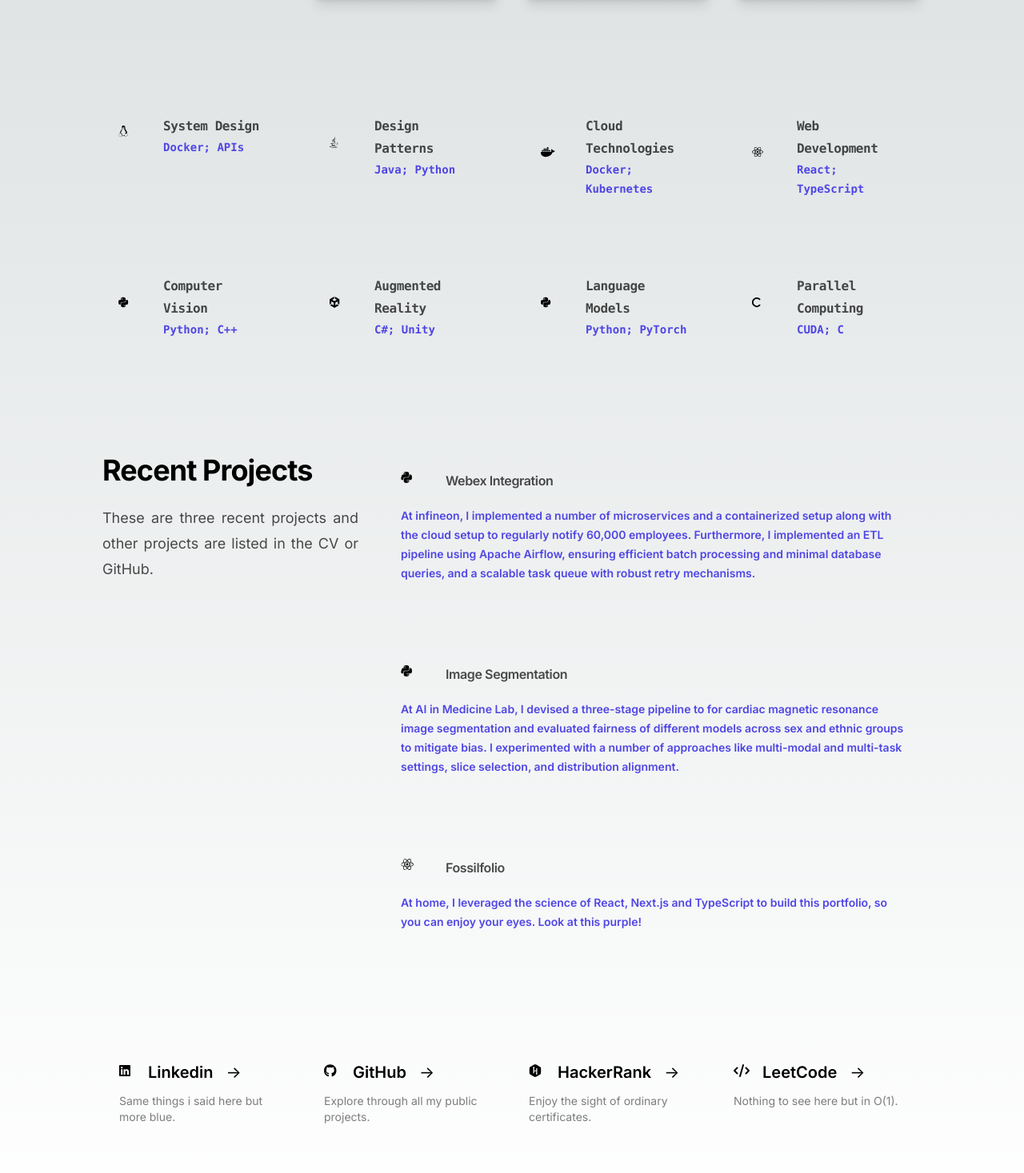
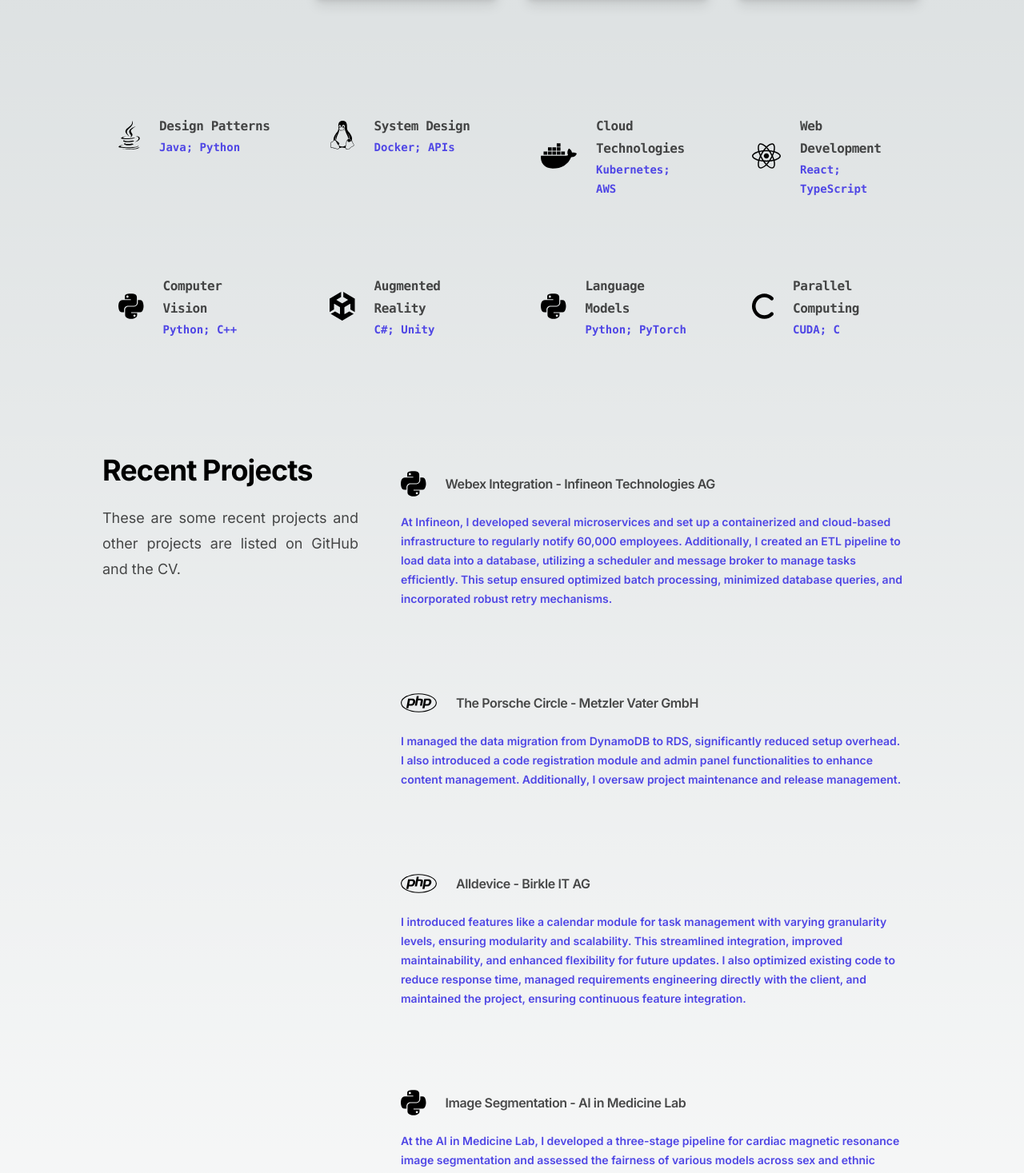
Before and after one commit to msskzx/fossilfolio, a Next.js app: page / in a window 1280 px wide. Shown: the part 480-1947 px from the top of the page at 80% size. Built offline with nearby package versions, Linux system fonts and the light colour scheme.

Commit message:
updated project desc

```diff
--- a/app/animatedCard.tsx
+++ b/app/animatedCard.tsx
@@ -41,7 +41,7 @@ const AnimatedCard: React.FC<AnimatedCardProps> = ({ targetNumber, title, desc,
                     {links.map((link) => (
                         <div
                             key={link.name}
-                            className="size-7">
+                            className="text-2xl">
                             <a
                                 href={link.url}
                                 target="_blank"
--- a/app/highlights.tsx
+++ b/app/highlights.tsx
@@ -1,5 +1,6 @@
 import { IconDefinition } from '@fortawesome/fontawesome-svg-core';
 import {
+  faPhp,
     faPython,
     faReact,
 } from '@fortawesome/free-brands-svg-icons'
@@ -13,13 +14,23 @@ interface Highlight {
 
 export const highlights: Highlight[] = [
     {
-      name: 'Webex Integration',
-      desc: 'At infineon, I implemented a number of microservices and a containerized setup along with the cloud setup to regularly notify 60,000 employees. Furthermore, I implemented an ETL pipeline using Apache Airflow, ensuring efficient batch processing and minimal database queries, and a scalable task queue with robust retry mechanisms.',
-      url: 'https://github.com/msskzx',
+      name: 'Webex Integration - Infineon Technologies AG',
+      desc: 'At Infineon, I developed several microservices and set up a containerized and cloud-based infrastructure to regularly notify 60,000 employees. Additionally, I created an ETL pipeline to load data into a database, utilizing a scheduler and message broker to manage tasks efficiently. This setup ensured optimized batch processing, minimized database queries, and incorporated robust retry mechanisms.',
+      url: 'https://www.infineon.com/',
       icon: faPython,
     }, {
-      name: 'Image Segmentation',
-      desc: 'At AI in Medicine Lab, I devised a three-stage pipeline to for cardiac magnetic resonance image segmentation and evaluated fairness of different models across sex and ethnic groups to mitigate bias. I experimented with a number of approaches like multi-modal and multi-task settings, slice selection, and distribution alignment.',
+      name: 'The Porsche Circle - Metzler Vater GmbH',
+      desc: 'I managed the data migration from DynamoDB to RDS, significantly reduced setup overhead. I also introduced a code registration module and admin panel functionalities to enhance content management. Additionally, I oversaw project maintenance and release management.',
+      url: 'https://www.theporschecircle.com/',
+      icon: faPhp,
+    }, {
+      name: 'Alldevice - Birkle IT AG',
+      desc: 'I introduced features like a calendar module for task management with varying granularity levels, ensuring modularity and scalability. This streamlined integration, improved maintainability, and enhanced flexibility for future updates. I also optimized existing code to reduce response time, managed requirements engineering directly with the client, and maintained the project, ensuring continuous feature integration.',
+      url: 'https://www.alldevicesoft.com/',
+      icon: faPhp,
+    }, {
+      name: 'Image Segmentation - AI in Medicine Lab',
+      desc: 'At the AI in Medicine Lab, I developed a three-stage pipeline for cardiac magnetic resonance image segmentation and assessed the fairness of various models across sex and ethnic groups to address bias. My experimentation included multi-modal and multi-task settings, balancing train and test sets, slice selection, and distribution alignment.',
       url: 'https://github.com/msskzx/unimatch',
       icon: faPython,
     }, {
--- a/app/page.tsx
+++ b/app/page.tsx
@@ -57,7 +57,7 @@ export default function Home() {
                   rel="noopener noreferrer">
                   <div className="flex items-center gap-x-6">
                     <div className="relative rounded-full">
-                      <div className="size-8">
+                      <div className="text-4xl">
                         <FontAwesomeIcon icon={topic.icon} />
                       </div>
                     </div>
@@ -79,7 +79,7 @@ export default function Home() {
             <h2 className="text-3xl font-bold tracking-tight sm:text-4xl">Recent Projects
             </h2>
             <p className="mt-6 text-lg leading-8 opacity-70 text-justify">
-              These are three recent projects and other projects are listed in the CV or GitHub.
+              These are some recent projects and other projects are listed on GitHub and the CV.
             </p>
 
           </div>
@@ -93,7 +93,7 @@ export default function Home() {
                   <div className="flex flex-col gap-y-4">
                     <div className="flex items-center gap-x-6">
                       <div className="relative rounded-full overflow-hidden">
-                        <div className="size-8">
+                        <div className="text-4xl">
                           <FontAwesomeIcon icon={project.icon} />
                         </div>
                       </div>
@@ -123,7 +123,7 @@ export default function Home() {
             rel="noopener noreferrer"
           >
             <div className="flex gap-x-4">
-              <div className="size-5">
+              <div className="text-2xl">
                 <FontAwesomeIcon icon={link.icon} />
               </div>
               <h2 className="mb-3 text-xl font-semibold">
--- a/app/topics.tsx
+++ b/app/topics.tsx
@@ -20,16 +20,16 @@ interface Topic {
 
 export const topics: Topic[] = [
     {
+        name: 'Design Patterns',
+        tech: 'Java; Python',
+        icon: faJava,
+    }, {
         name: 'System Design',
         tech: 'Docker; APIs',
         icon: faLinux,
     }, {
-        name: 'Design Patterns',
-        tech: 'Java; Python',
-        icon: faJava,
-    }, {
         name: 'Cloud Technologies',
-        tech: 'Docker; Kubernetes',
+        tech: 'Kubernetes; AWS',
         icon: faDocker,
     }, {
         name: 'Web Development',
```
